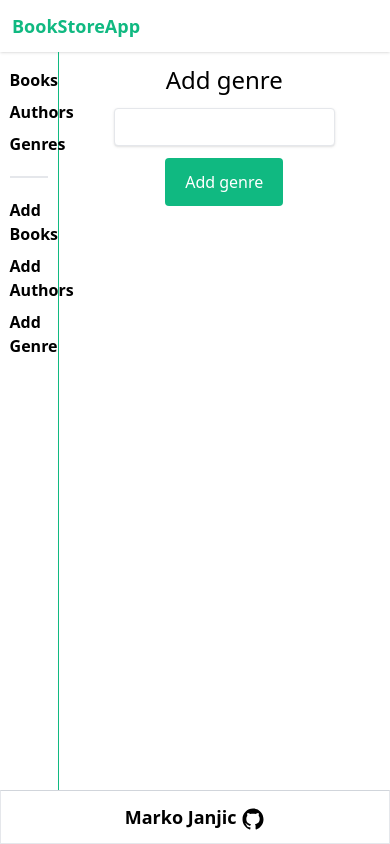
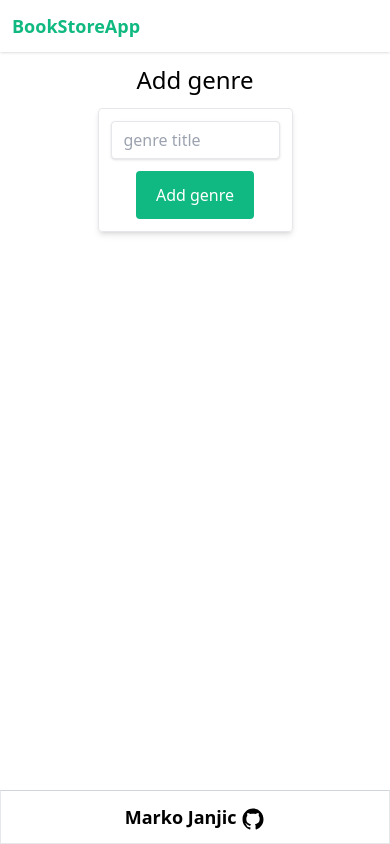
Before and after one commit to markojanja/bookstore_app, a React (Vite) app in the folder frontend/: page /genres/create in a window 390 px wide. Built offline with nearby package versions, Linux system fonts and the light colour scheme.

Commit message:
adding mobile responsiveness

```diff
--- a/frontend/src/components/AuthorForm.jsx
+++ b/frontend/src/components/AuthorForm.jsx
@@ -1,6 +1,9 @@
 const AuthorForm = ({ handleFormSubmit, setFirstName, setLastName, setBio, firstName, lastName, bio, label }) => {
   return (
-    <form className="flex flex-col gap-3 w-4/6 mx-auto" onSubmit={handleFormSubmit}>
+    <form
+      className="flex flex-col gap-3 w-3/6 p-3 rounded shadow-md border border-gray-200 mx-auto"
+      onSubmit={handleFormSubmit}
+    >
       <input
         type="text"
         name="firstName"
--- a/frontend/src/components/BookForm.jsx
+++ b/frontend/src/components/BookForm.jsx
@@ -15,7 +15,10 @@ const BookForm = ({
   label,
 }) => {
   return (
-    <form className="flex flex-col gap-3 w-4/6 mx-auto" onSubmit={handleSubmit}>
+    <form
+      className="flex flex-col gap-3 w-3/6 p-3 rounded shadow-md border border-gray-200 mx-auto"
+      onSubmit={handleSubmit}
+    >
       <input
         className="shadow appearance-none border rounded w-full py-2 px-3 text-gray-700 leading-tight focus:outline-none focus:shadow-outline"
         type="text"
--- a/frontend/src/components/CountCard.jsx
+++ b/frontend/src/components/CountCard.jsx
@@ -1,6 +1,6 @@
 const CountCard = ({ data, label }) => {
   return (
-    <div className="flex flex-col items-center justify-center py-2 h-52 gap-2">
+    <div className="flex flex-col items-center justify-center py-2 h-52 gap-2 bg-slate-200 rounded border border-emerald-400">
       <h1 className="text-5xl font-extrabold">{label}</h1>
       <h2 className="text-5xl font-bold">{data}</h2>
     </div>
--- a/frontend/src/components/GenreForm.jsx
+++ b/frontend/src/components/GenreForm.jsx
@@ -1,11 +1,15 @@
 const GenreForm = ({ handleFormSubmit, title, handleChange, err, label }) => {
   return (
-    <form className="flex flex-col gap-3 w-4/6 mx-auto" onSubmit={handleFormSubmit}>
+    <form
+      className="flex flex-col gap-3 w-3/6 p-3 rounded shadow-md border border-gray-200 mx-auto"
+      onSubmit={handleFormSubmit}
+    >
       <input
         type="text"
         name="title"
         id="title"
         value={title}
+        placeholder="genre title"
         onChange={handleChange}
         className="shadow appearance-none border rounded w-full py-2 px-3 text-gray-700 leading-tight focus:outline-none focus:shadow-outline"
       />
--- a/frontend/src/components/Root.jsx
+++ b/frontend/src/components/Root.jsx
@@ -7,7 +7,7 @@ const Root = () => {
   return (
     <>
       <Navbar />
-      <main className="relative grid grid-cols-[15%_minmax(85%,_1fr)] flex-1">
+      <main className="relative grid md:grid-cols-[15%_minmax(85%,_1fr)] flex-1">
         <Sidebar />
         <Outlet />
       </main>
--- a/frontend/src/components/Sidebar.jsx
+++ b/frontend/src/components/Sidebar.jsx
@@ -2,7 +2,7 @@ import { Link } from 'react-router-dom';
 
 const Sidebar = () => {
   return (
-    <div className="flex flex-col gap-5 items-center justify-start pt-4 border-r border-r-emerald-500">
+    <div className="hidden md:flex flex-col gap-5 items-center justify-start pt-4 border-r border-r-emerald-500">
       <ul className="flex flex-col gap-2 items-start w-4/6 mx-auto">
         <li className="font-semibold">
           <Link to={'/books'}>Books</Link>
--- a/frontend/src/pages/Home.jsx
+++ b/frontend/src/pages/Home.jsx
@@ -8,20 +8,20 @@ const Home = () => {
   if (isLoading) return <LoadingScreen />;
 
   return (
-    <div className="relative">
+    <>
       {data.data && (
-        <section className="flex flex-col flex-1 ">
-          <div className="flex items-center justify-center p-5 w-4/5 mx-auto">
-            <h1 className="text-4xl font-extrabold">Bookstore</h1>
+        <section className="flex flex-col justify-between">
+          <div className="flex items-center justify-center p-5 w-5/6 md:w-4/5 mx-auto">
+            <h1 className="text-3xl lg:text-7xl font-extrabold">Bookstore</h1>
           </div>
-          <div className="grid grid-cols-3 flex-1 w-4/5 mx-auto px-5 gap-2 pt-10">
+          <div className="grid lg:grid-cols-3 flex-1 items-center w-full md:w-4/5 mx-auto px-5 gap-2 py-5 md:pt-10">
             <CountCard data={data.data.booksCount} label={'Books'} />
             <CountCard data={data.data.authorsCount} label={'Authors'} />
             <CountCard data={data.data.genreCount} label={'Genres'} />
           </div>
         </section>
       )}
-    </div>
+    </>
   );
 };
 
```
